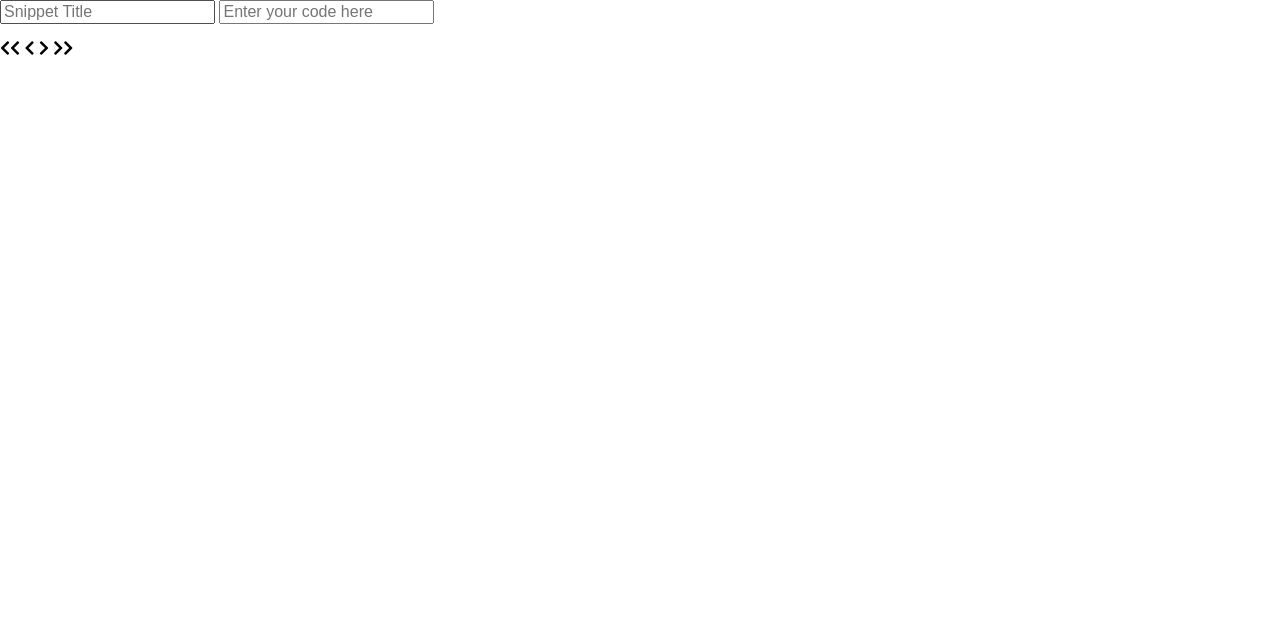
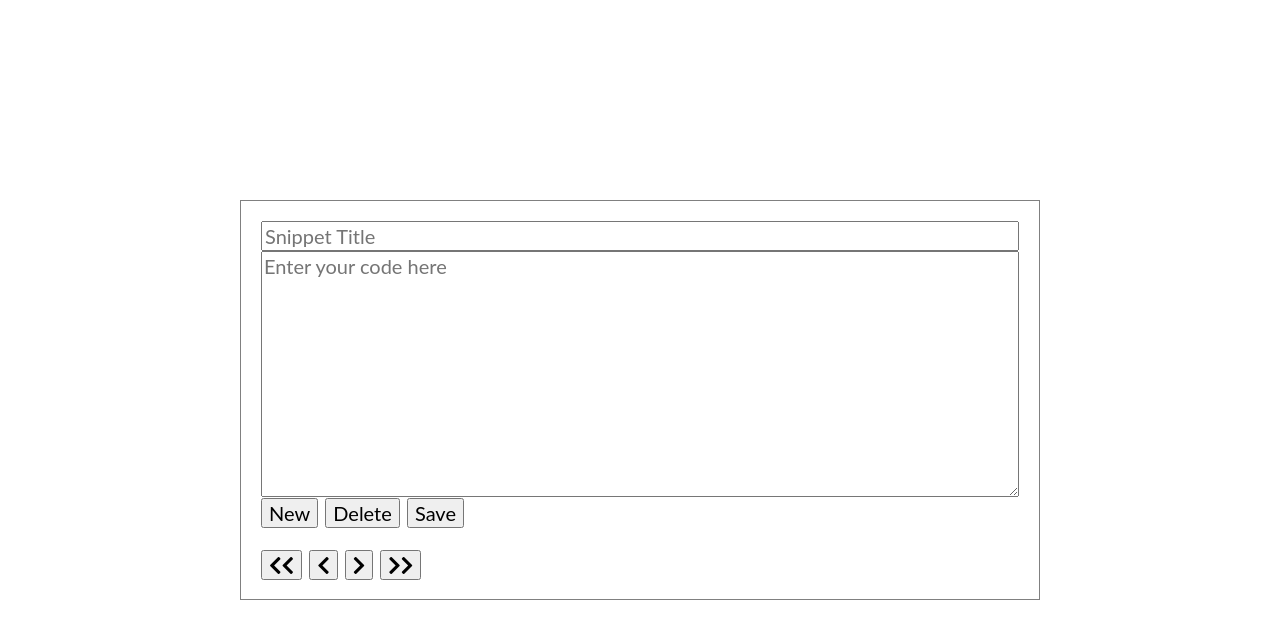
Before and after one commit to drydenje/jeremy-dryden-project-3, a plain HTML site: page index.html in a window 1280 px wide. Drawn offline with nearby package versions, Linux system fonts and the light colour scheme.

Commit message:
Basic styling added

```diff
--- a/css/partials/base.scss
+++ b/css/partials/base.scss
@@ -1,4 +1,43 @@
+// Colours
+$black: #2c2c2c;
+$white: #ffffff;
 
+$fontSerif: 'Playfair Display SC', serif;
+$fontSansSerif: 'Lato', sans-serif;
+
+$fontWeightLight: 300;
+$fontWeightRegular: 400;
+$fontWeightBold: 700;
+$fontWeightBlackItalic: 900;
+
+// Set some base numbers
+html {
+   font-size: 125%;
+}
+
+body {
+   font-family: $fontSansSerif;
+   font-weight: $fontWeightRegular;
+   font-size: 1rem;
+   line-height: 1.6rem;
+   letter-spacing: 0.1rem;
+
+   height: 100vh;
+
+   display: flex;
+   flex-direction: row;
+   justify-content: center;
+   align-items: center;
+}
+
+input {
+   display: block;
+   width: 100%;
+}
+
+textarea {
+   width: 100%;
+}
 
 
 
--- a/css/partials/card.scss
+++ b/css/partials/card.scss
@@ -1,3 +1,6 @@
 main.card {
-
+   border: 1px solid grey;
+   width: 800px;
+   height: 400px;
+   padding: 20px;
 }
--- a/index.html
+++ b/index.html
@@ -12,8 +12,8 @@
    <script src='./scripts/script.js'></script>
 </head>
 <body>
+   <!-- Code recipe card -->
    <main class="card">
-   <!-- Code recipe card -->
       <!-- Top Part of card -->
       <section class="snippet">
          <form action="#">
@@ -21,7 +21,11 @@
             <input type="text" id="snippet-title" class="snippet-title" placeholder="Snippet Title">
 
             <label for="snippet-code" class="visually-hidden">Snippet Code:</label>
-            <input type="text" id="snippet-code" class="snippet-code" placeholder="Enter your code here">
+            <textarea name="snippet-code" id="snippet-code" class="snippet-code"
+            cols="30" rows="10" placeholder="Enter your code here"></textarea>
+            <button>New</button>
+            <button>Delete</button>
+            <button>Save</button>
          </form>
       </section>
 
@@ -29,12 +33,23 @@
       <nav>
          <ul>
             <li>
-               <i class="fas fa-chevron-left"></i><i class="fas fa-chevron-left"></i>
+               <button>
+                  <i class="fas fa-chevron-left"></i><i class="fas fa-chevron-left"></i>
+               </button>
+
             </li>
-            <li><i class="fas fa-chevron-left"></i></li>
-            <li><i class="fas fa-chevron-right"></i></li>
             <li>
-               <i class="fas fa-chevron-right"></i><i class="fas fa-chevron-right"></i>
+               <button>
+                  <i class="fas fa-chevron-left"></i></li>
+               </button>
+            <li>
+               <button>
+                  <i class="fas fa-chevron-right"></i></li>
+               </button>
+            <li>
+               <button>
+                  <i class="fas fa-chevron-right"></i><i class="fas fa-chevron-right"></i>
+               </button>
             </li>
          </ul>
       </nav>
```
Also changed, not shown: css/styles.css, 1 other file.
